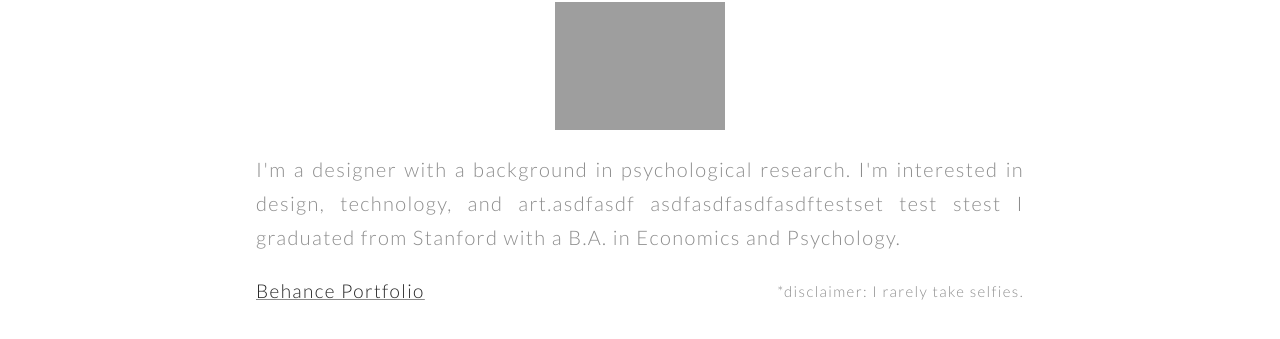
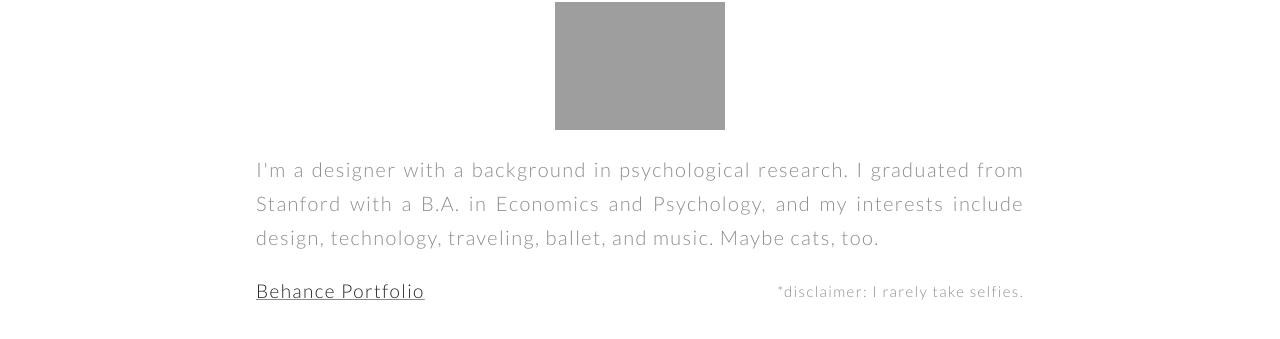
Before and after one commit to bkwon0402/bkwon0402.github.io, a Jekyll site: the page about.html, which Jekyll copies as it is, in a window 1280 px wide. Shown: the part 148-487 px from the top of the page. Built offline with Jekyll 4.4.1, drawn with Linux system fonts in a browser that asks for light colours.

Commit message:
Update about.html

```diff
--- a/about.html
+++ b/about.html
@@ -72,7 +72,7 @@
 <div class="say">
 <div class="selfie2"><img src="/images/selfie.png"></div>
 <div class="aboutme"> I'm a designer with a background in psychological research.
-	 I'm interested in design, technology, and art.asdfasdf asdfasdfasdfasdftestset test stest I graduated from Stanford with a B.A. in Economics and Psychology.
+	 I graduated from Stanford with a B.A. in Economics and Psychology, and my interests include design, technology, traveling, ballet, and music. Maybe cats, too.
 	<p class="disclaimer">*disclaimer: I rarely take selfies.</p>
 
 	<div class="behancetext"><a href="http://www.behance.net/bkwon" text-decoration: "underline">Behance Portfolio</a></div>
```
